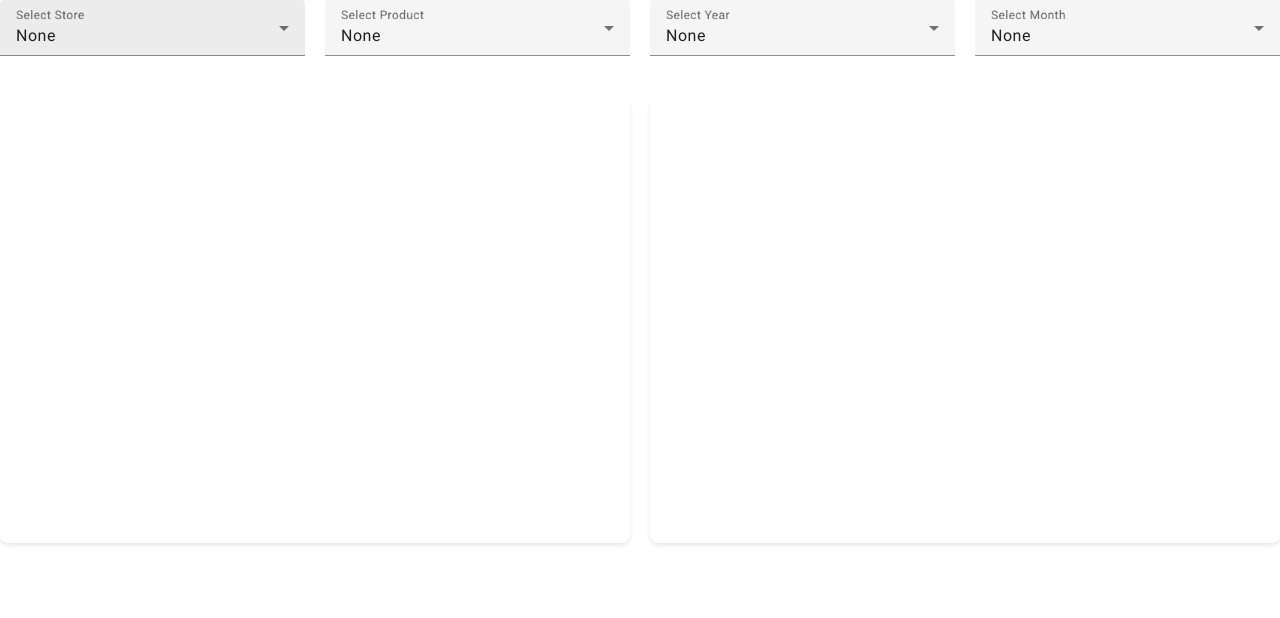
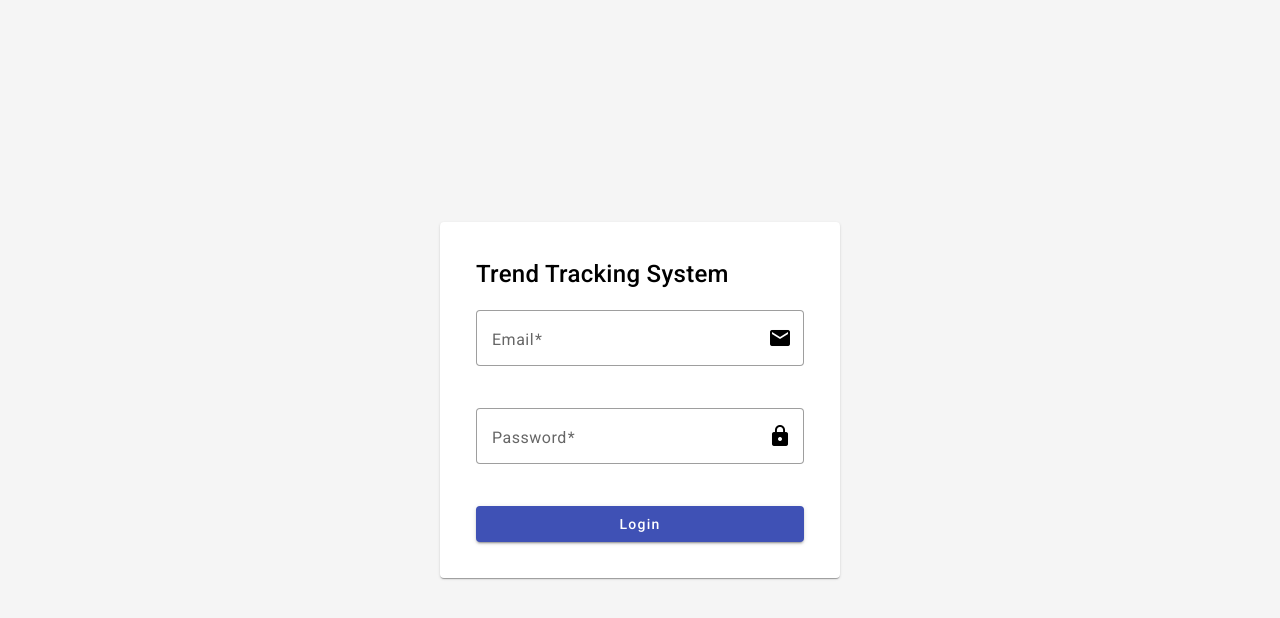
Before and after one commit to SuvamDatta/sales-forecasting-ui, an Angular app: page /login in a window 1280 px wide. Shown: the top 618 px of the page. Built offline with nearby package versions, Linux system fonts and the light colour scheme; what ng2-charts would draw is missing.

Commit message:
login page in middle

```diff
--- a/src/app/app-routing.module.ts
+++ b/src/app/app-routing.module.ts
@@ -1,7 +1,13 @@
 import { NgModule } from '@angular/core';
 import { RouterModule, Routes } from '@angular/router';
+import { LoginComponent } from './login/login.component';
+import { DashboardComponent } from './dashboard/dashboard.component';
 
-const routes: Routes = [];
+const routes: Routes = [
+  { path: 'login', component: LoginComponent },
+  { path: '', redirectTo: '/login', pathMatch: 'full' },
+  { path: 'dashboard', component: DashboardComponent },
+];
 
 @NgModule({
   imports: [RouterModule.forRoot(routes)],
--- a/src/app/app.component.html
+++ b/src/app/app.component.html
@@ -1 +1 @@
-<app-dashboard></app-dashboard>
+<router-outlet></router-outlet>
--- a/src/app/dashboard/dashboard.component.html
+++ b/src/app/dashboard/dashboard.component.html
@@ -1,4 +1,20 @@
 <div class="filters">
+  <mat-form-field appearance="fill">
+    <mat-label>Select Year</mat-label>
+    <mat-select [(value)]="selectedYear" (selectionChange)="onSelectionChange()">
+      <mat-option value="">None</mat-option>
+      <mat-option *ngFor="let year of years" [value]="year">{{year}}</mat-option>
+    </mat-select>
+  </mat-form-field>
+
+  <mat-form-field appearance="fill">
+    <mat-label>Select Month</mat-label>
+    <mat-select [(value)]="selectedMonth" (selectionChange)="onSelectionChange()">
+      <mat-option value="">None</mat-option>
+      <mat-option *ngFor="let month of months" [value]="month">{{month}}</mat-option>
+    </mat-select>
+  </mat-form-field>
+
   <mat-form-field appearance="fill">
     <mat-label>Select Store</mat-label>
     <mat-select [(value)]="selectedStoreName" (selectionChange)="onSelectionChange()">
@@ -14,22 +30,6 @@
       <mat-option *ngFor="let category of productCategories" [value]="category">{{category}}</mat-option>
     </mat-select>
   </mat-form-field>
-
-  <mat-form-field appearance="fill">
-    <mat-label>Select Year</mat-label>
-    <mat-select [(value)]="selectedYear" (selectionChange)="onSelectionChange()">
-      <mat-option value="">None</mat-option>
-      <mat-option *ngFor="let year of years" [value]="year">{{year}}</mat-option>
-    </mat-select>
-  </mat-form-field>
-
-  <mat-form-field appearance="fill">
-    <mat-label>Select Month</mat-label>
-    <mat-select [(value)]="selectedMonth" (selectionChange)="onSelectionChange()">
-      <mat-option value="">None</mat-option>
-      <mat-option *ngFor="let month of months" [value]="month">{{month}}</mat-option>
-    </mat-select>
-  </mat-form-field>
 </div>
 
 <div class="charts">
@@ -41,7 +41,46 @@
   </div>
 </div>
 
+
 <div *ngIf="previousYearData" class="previous-year-data">
   <!-- <h3>Previous Year Data ({{selectedYear - 1}}):</h3> -->
   <pre>{{ previousYearData | json }}</pre>
 </div>
+
+<div *ngIf="previousYearData">
+  <table mat-table [dataSource]="previousYearData" class="mat-elevation-z8">
+
+    <!-- Date Column -->
+    <ng-container matColumnDef="Date">
+      <th mat-header-cell *matHeaderCellDef>Date</th>
+      <td mat-cell *matCellDef="let element">{{element.Date}}</td>
+    </ng-container>
+
+    <!-- Store Name Column -->
+    <ng-container matColumnDef="Store_Name">
+      <th mat-header-cell *matHeaderCellDef>Store Name</th>
+      <td mat-cell *matCellDef="let element">{{element.Store_Name}}</td>
+    </ng-container>
+
+    <!-- Product Category Column -->
+    <ng-container matColumnDef="Product_Category">
+      <th mat-header-cell *matHeaderCellDef>Product Category</th>
+      <td mat-cell *matCellDef="let element">{{element.Product_Category}}</td>
+    </ng-container>
+
+    <!-- Stock Sold Column -->
+    <ng-container matColumnDef="Stock_Sold">
+      <th mat-header-cell *matHeaderCellDef>Stock Sold</th>
+      <td mat-cell *matCellDef="let element">{{element.Stock_Sold}}</td>
+    </ng-container>
+
+    <!-- Sales Column -->
+    <ng-container matColumnDef="Sales">
+      <th mat-header-cell *matHeaderCellDef>Sales</th>
+      <td mat-cell *matCellDef="let element">{{element.Sales}}</td>
+    </ng-container>
+
+    <tr mat-header-row *matHeaderRowDef="displayedColumns"></tr>
+    <tr mat-row *matRowDef="let row; columns: displayedColumns;"></tr>
+  </table>
+</div>
--- a/src/app/dashboard/dashboard.component.ts
+++ b/src/app/dashboard/dashboard.component.ts
@@ -1,7 +1,6 @@
 import { Component, OnInit } from '@angular/core';
 import { Chart } from 'chart.js/auto';
 import { DataFetchService } from '../data-fetch.service';
-import { forkJoin } from 'rxjs';
 
 type ProductCategory = 'Clarinet' | 'Guitar' | 'Gaming Console';
 
@@ -11,6 +10,7 @@ type ProductCategory = 'Clarinet' | 'Guitar' | 'Gaming Console';
   styleUrls: ['./dashboard.component.scss']
 })
 export class DashboardComponent implements OnInit {
+  displayedColumns: string[] = ['Date', 'Store_Name', 'Product_Category', 'Stock_Sold', 'Sales'];
   storeNames: string[] = ['The Corner Store', 'Market Basket', 'Main Street Mart'];
   productCategories: ProductCategory[] = ['Gaming Console', 'Guitar', 'Clarinet'];
   years: string[] = ['2024', '2025', '2026', '2027'];
@@ -24,10 +24,11 @@ export class DashboardComponent implements OnInit {
   lineChart: any;
   barChart: any;
   previousYearData: any;
+  PrevYearConsolidatedData: any;
 
-  constructor(private dataFetchService: DataFetchService) {}
+  constructor(private dataFetchService: DataFetchService) { }
 
-  ngOnInit(): void {}
+  ngOnInit(): void { }
 
   onSelectionChange(): void {
     // Construct the prompt with the selected values
@@ -48,6 +49,7 @@ export class DashboardComponent implements OnInit {
         this.dataFetchService.getData(previousYearPrompt).subscribe(previousYearData => {
           this.previousYearData = previousYearData;
         });
+
       } else {
         // Clear previous year data if no year is selected
         this.previousYearData = null;
@@ -75,7 +77,7 @@ export class DashboardComponent implements OnInit {
         label: category,
         data: labels.map(date => {
           const entry = data.find(d => d.Date === date && d.Product_Category === category);
-          return entry ? entry.Stock_Sold : 0;
+          return entry ? entry.Sales : 0;
         }),
         fill: false,
         borderColor: this.getColor(category),
--- /dev/null
+++ b/src/app/login/login.component.html
@@ -0,0 +1,22 @@
+<div class="login-container">
+    <mat-card class="login-card">
+      <mat-card-header>
+        <mat-card-title>Trend Tracking System</mat-card-title>
+      </mat-card-header>
+      <mat-card-content>
+        <form>
+          <mat-form-field appearance="outline">
+            <mat-label>Email</mat-label>
+            <input matInput type="email" required>
+            <mat-icon matSuffix>email</mat-icon>
+          </mat-form-field>
+          <mat-form-field appearance="outline">
+            <mat-label>Password</mat-label>
+            <input matInput type="password" required>
+            <mat-icon matSuffix>lock</mat-icon>
+          </mat-form-field>
+          <button mat-raised-button color="primary" class="login-button">Login</button>
+        </form>
+      </mat-card-content>
+    </mat-card>
+  </div>
--- /dev/null
+++ b/src/app/login/login.component.scss
@@ -0,0 +1,35 @@
+.login-container {
+    display: flex;
+    justify-content: center;
+    align-items: center;
+    height: 100vh;
+    background-color: #f5f5f5;
+  }
+
+  .login-card {
+    width: 400px;
+    padding: 20px;
+  }
+
+  mat-card-title {
+    text-align: center;
+    font-size: 24px;
+    margin-bottom: 20px;
+  }
+
+  mat-form-field {
+    width: 100%;
+    margin-bottom: 20px;
+  }
+
+  .login-button {
+    width: 100%;
+  }
+//   .login-container {
+//     display: flex;
+//     justify-content: center;
+//     align-items: center;
+//     height: 100vh;
+//     background: url('/assets/login-bg.jpg') no-repeat center center;
+//     background-size: cover;
+//   }
```
Also changed, not shown: src/app/app.module.ts (+12 -2 lines), src/app/login/login.component.ts (added, +10 -0 lines), 1 other file (tests, documents, lock files or other folders).
